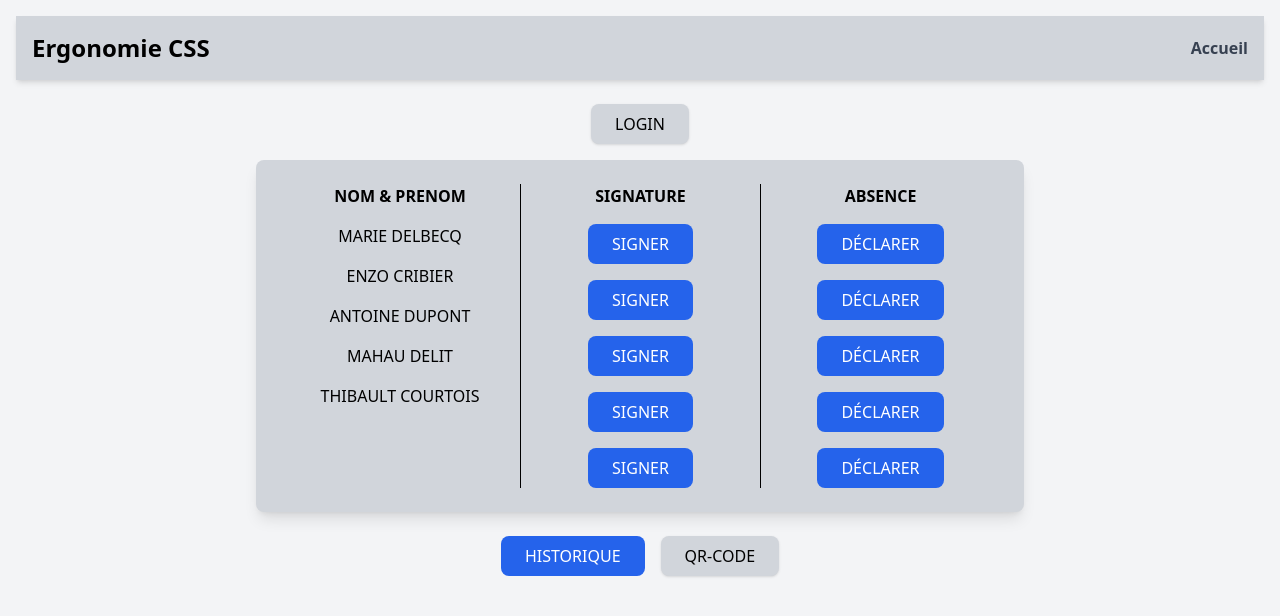
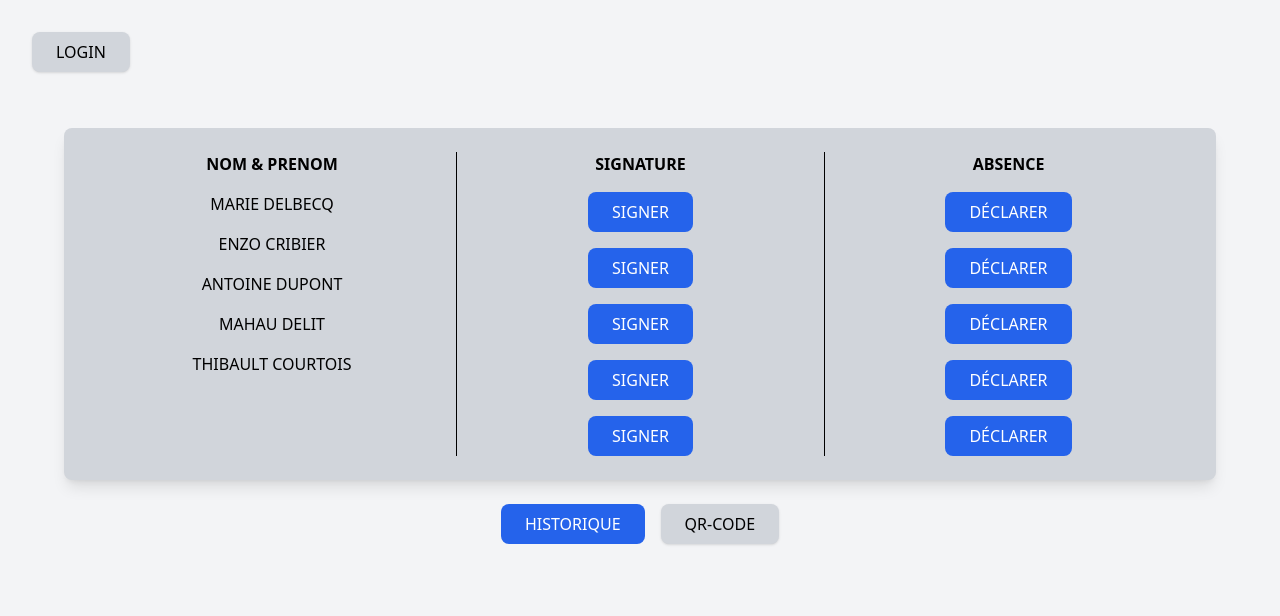
Before and after one commit to Pungyy/ergonomieCSS, a plain HTML site: page index.html in a window 1280 px wide. Drawn offline with nearby package versions, Linux system fonts and the light colour scheme.

Commit message:
Ajout pages

```diff
--- a/index.html
+++ b/index.html
@@ -5,24 +5,38 @@
   <meta name="viewport" content="width=device-width, initial-scale=1.0">
   <title>Signature & Absence</title>
   <script src="https://cdn.tailwindcss.com"></script>
+  <style>
+    .fade-in {
+      opacity: 0;
+      transform: translateY(20px);
+      transition: opacity 0.8s ease-out, transform 0.8s ease-out;
+    }
+    .fade-in.show {
+      opacity: 1;
+      transform: translateY(0);
+    }
+    .click-animation {
+      transition: transform 0.2s;
+    }
+    .click-animation:active {
+      transform: scale(0.95);
+    }
+  </style>
 </head>
 
 <body class="bg-gray-100 min-h-screen flex flex-col p-4">
 
-    <nav class="bg-gray-300 p-4 shadow-md mb-6">
+  <nav class="p-4 mb-6">
     <div class="max-w-7xl mx-auto flex justify-between items-center">
-            <div class="text-2xl font-bold">
-                Ergonomie CSS
-            </div>
-            <div class="space-x-6">
-                <a href="#" class="text-gray-700 hover:text-blue-600 font-semibold">Accueil</a>
-            </div>
+        <button class="mb-4 px-6 py-2 bg-gray-300 rounded-lg shadow self-center hover:scale-105 transition-transform duration-300 click-animation">
+            LOGIN
+          </button>
     </div>
   </nav>
 
-    <button class="mb-4 px-6 py-2 bg-gray-300 rounded-lg shadow self-center">LOGIN</button>
 
-    <div class="bg-gray-300 rounded-lg overflow-hidden shadow-lg w-full max-w-3xl self-center">
+
+  <div id="main-card" class="bg-gray-300 rounded-lg overflow-hidden shadow-lg w-full max-w-6xl self-center fade-in">
     <div class="grid grid-cols-3 divide-x divide-black text-center p-6">
       <div>
         <h2 class="font-bold mb-4">NOM & PRENOM</h2>
@@ -35,30 +49,52 @@
       <div>
         <h2 class="font-bold mb-4">SIGNATURE</h2>
         <div class="flex flex-col items-center space-y-4">
-                    <button class="bg-blue-600 text-white px-6 py-2 rounded-lg">SIGNER</button>
-                    <button class="bg-blue-600 text-white px-6 py-2 rounded-lg">SIGNER</button>
-                    <button class="bg-blue-600 text-white px-6 py-2 rounded-lg">SIGNER</button>
-                    <button class="bg-blue-600 text-white px-6 py-2 rounded-lg">SIGNER</button>
-                    <button class="bg-blue-600 text-white px-6 py-2 rounded-lg">SIGNER</button>
+            <a href="pages/detail.html">
+                <button class="bg-blue-600 text-white px-6 py-2 rounded-lg click-animation">SIGNER</button>
+            </a>
+            <a href="pages/detail.html">
+                <button class="bg-blue-600 text-white px-6 py-2 rounded-lg click-animation">SIGNER</button>
+            </a>
+            <a href="pages/detail.html">
+                <button class="bg-blue-600 text-white px-6 py-2 rounded-lg click-animation">SIGNER</button>
+            </a>
+            <a href="pages/detail.html">
+                <button class="bg-blue-600 text-white px-6 py-2 rounded-lg click-animation">SIGNER</button>
+            </a>
+            <a href="pages/detail.html">
+                <button class="bg-blue-600 text-white px-6 py-2 rounded-lg click-animation">SIGNER</button>
+            </a>
         </div>
       </div>
       <div>
         <h2 class="font-bold mb-4">ABSENCE</h2>
         <div class="flex flex-col items-center space-y-4">
-                    <button class="bg-blue-600 text-white px-6 py-2 rounded-lg">DÉCLARER</button>
-                    <button class="bg-blue-600 text-white px-6 py-2 rounded-lg">DÉCLARER</button>
-                    <button class="bg-blue-600 text-white px-6 py-2 rounded-lg">DÉCLARER</button>
-                    <button class="bg-blue-600 text-white px-6 py-2 rounded-lg">DÉCLARER</button>
-                    <button class="bg-blue-600 text-white px-6 py-2 rounded-lg">DÉCLARER</button>
+          <button class="bg-blue-600 text-white px-6 py-2 rounded-lg click-animation">DÉCLARER</button>
+          <button class="bg-blue-600 text-white px-6 py-2 rounded-lg click-animation">DÉCLARER</button>
+          <button class="bg-blue-600 text-white px-6 py-2 rounded-lg click-animation">DÉCLARER</button>
+          <button class="bg-blue-600 text-white px-6 py-2 rounded-lg click-animation">DÉCLARER</button>
+          <button class="bg-blue-600 text-white px-6 py-2 rounded-lg click-animation">DÉCLARER</button>
         </div>
       </div>
     </div>
   </div>
 
   <div class="flex gap-4 mt-6 self-center">
-        <button class="bg-blue-600 text-white px-6 py-2 rounded-lg">HISTORIQUE</button>
-        <button class="bg-gray-300 px-6 py-2 rounded-lg shadow">QR-CODE</button>
+    <button class="bg-blue-600 text-white px-6 py-2 rounded-lg click-animation">HISTORIQUE</button>
+    <a href="pages/qrcode.html">
+        <button class="bg-gray-300 px-6 py-2 rounded-lg shadow click-animation">QR-CODE</button>
+    </a>
   </div>
+
+  <script>
+    // Animation d'apparition
+    window.addEventListener('DOMContentLoaded', () => {
+      const card = document.getElementById('main-card');
+      setTimeout(() => {
+        card.classList.add('show');
+      }, 200); // petite attente pour effet fluide
+    });
+  </script>
 
 </body>
 </html>
```
Also changed, not shown: pages/detail.html (added, +51 -0 lines), pages/qrcode.html (added, +37 -0 lines). Lines whose indentation alone changed are shown as unchanged.
